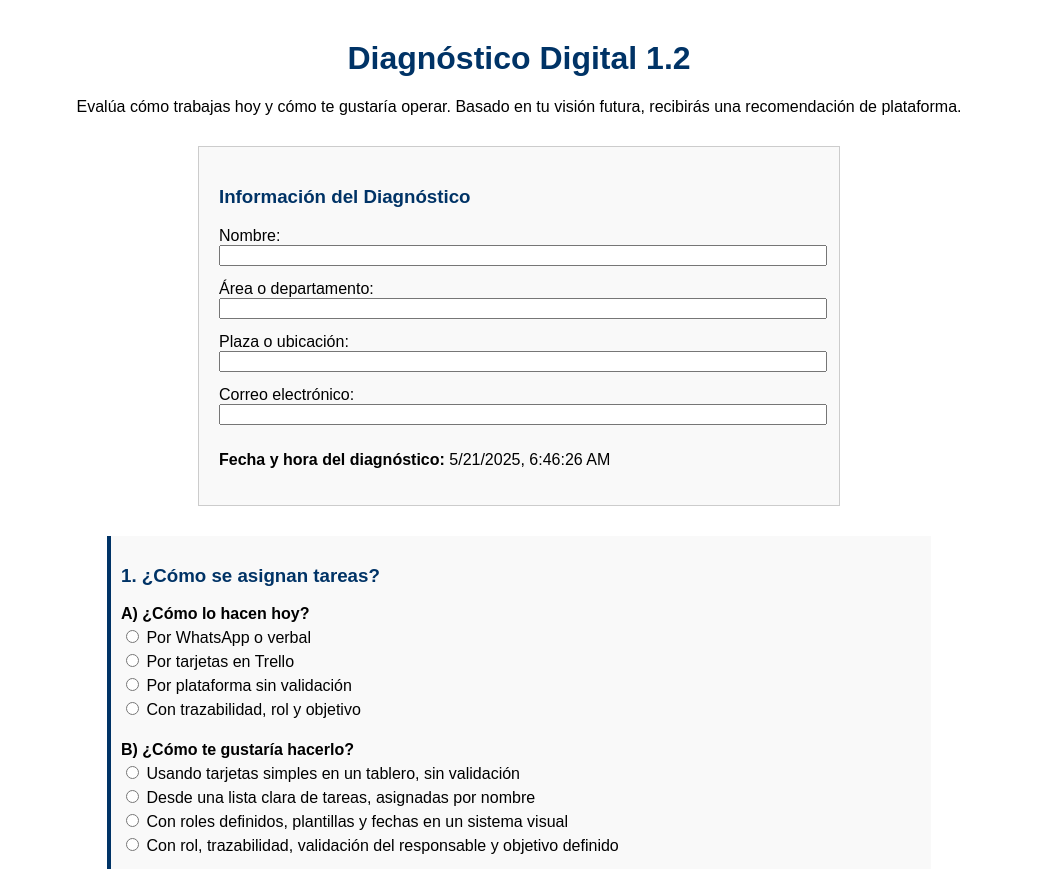
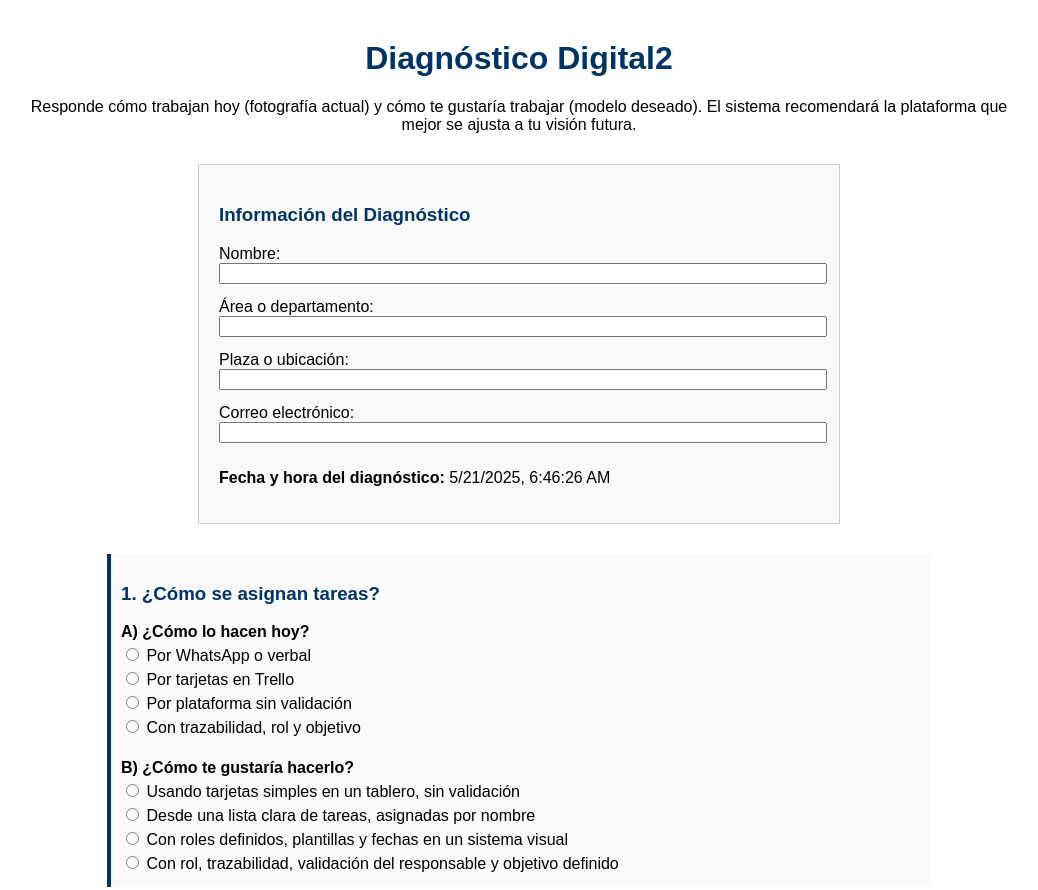
Before and after one commit to XimplerApp/Diagnostico-Kanban-Digital, a plain HTML site: page index.html in a window 1280 px wide. Shown: the top 890 px of the page, without its empty margins (121-1159 px from the left). Drawn offline with nearby package versions, Linux system fonts and the light colour scheme.

Commit message:
Update index.html

```diff
--- a/index.html
+++ b/index.html
@@ -4,7 +4,7 @@
 <html lang="es">
 <head>
 <meta charset="utf-8"/>
-<title>Diagnóstico Digital 1.2 – index.html</title>
+<title>Diagnóstico Digital– index.html</title>
 <script src="https://cdn.jsdelivr.net/npm/chart.js"></script>
 <style>
     body { font-family: Arial, sans-serif; margin: 40px auto; max-width: 1000px; text-align: center; }
@@ -17,8 +17,8 @@
   </style>
 </head>
 <body>
-<h1>Diagnóstico Digital 1.2</h1>
-<p>Evalúa cómo trabajas hoy y cómo te gustaría operar. Basado en tu visión futura, recibirás una recomendación de plataforma.</p>
+<h1>Diagnóstico Digital2</h1>
+<p>Responde cómo trabajan hoy (fotografía actual) y cómo te gustaría trabajar (modelo deseado). El sistema recomendará la plataforma que mejor se ajusta a tu visión futura.</p>
 <div style="margin: 30px auto; max-width: 600px; text-align: left; padding: 20px; border: 1px solid #ccc; background: #f9f9f9;">
 <h3 style="color: #003366;">Información del Diagnóstico</h3>
 <label>Nombre: <input id="nombre" style="width: 100%; margin-bottom: 10px;" type="text"/></label>
@@ -93,7 +93,7 @@
 <label><input name="q24b" type="radio" value="3"/> Con indicadores automatizados que relacionen tiempo, avance y valor entregado</label>
 </div>
 <button disabled="" id="botonCalcular" onclick="calcularRecomendacion()">Calcular Recomendación</button>
-<p style="font-size: 0.9rem; color: #666;">El botón se habilitará cuando respondas todas las preguntas de la sección B.</p>
+<p style="font-size: 0.9rem; color: #666;">El botón se habilitará cuando respondas, al menos, todas las preguntas de la sección B.</p>
 <div id="exportable"><div class="result" id="resultado"></div>
 </div><canvas height="400" id="graficaResultado" width="600"></canvas>
 <button onclick="exportarPDF()" style="margin-top: 20px;">📄 Exportar Resultado en PDF</button>
```
